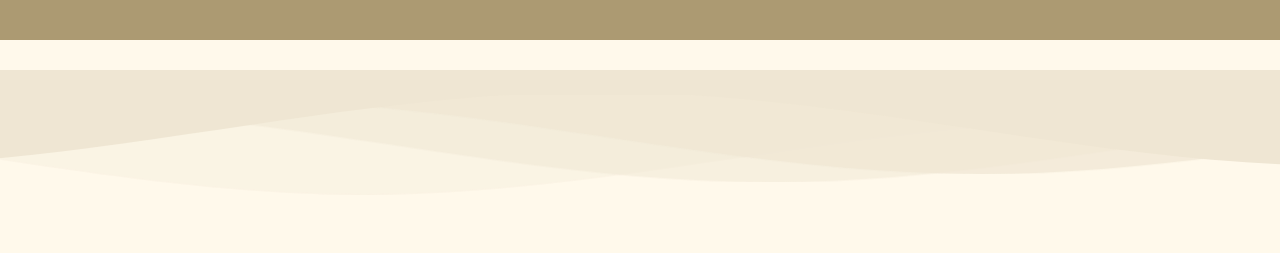
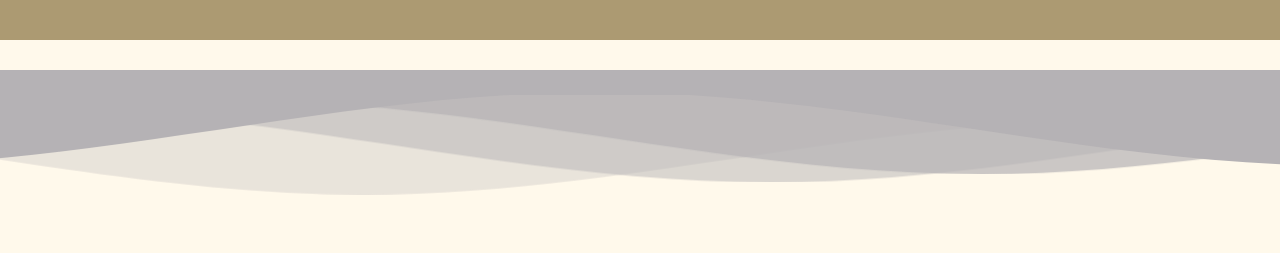
Before and after one commit to Shur0v/artist, a Next.js app: page /home in a window 1280 px wide. Shown: the part 180-433 px from the top of the page. Built offline with nearby package versions, Linux system fonts and the light colour scheme; a web font is replaced by a local one.

Commit message:
Wave color updated

```diff
--- a/src/app/(site)/_components/wave/style.css
+++ b/src/app/(site)/_components/wave/style.css
@@ -26,7 +26,7 @@
     position: relative;
     height: 25px;
     text-align: center;
-    background-color: #efe6d3; /* Background color of content section */
+    background-color: #B5B2B5; /* Background color of content section */
 }
 
 /* Animation settings for wave layers */
--- a/src/app/(site)/_components/wave/wave.tsx
+++ b/src/app/(site)/_components/wave/wave.tsx
@@ -24,10 +24,10 @@ of Simple CSS Waves--> */}
             />
           </defs>
           <g className="parallax ">
-            <use xlinkHref="#gentle-wave" x="48" y="0" fill="#efe6d3" opacity={0.3}/>
-            <use xlinkHref="#gentle-wave" x="48" y="3" fill="#efe6d3" opacity={0.5}/>
-            <use xlinkHref="#gentle-wave" x="48" y="5" fill="#efe6d3" opacity={0.7}/>
-            <use xlinkHref="#gentle-wave" x="48" y="7" fill="#efe6d3" />
+            <use xlinkHref="#gentle-wave" x="48" y="0" fill="#B5B2B5" opacity={0.3}/>
+            <use xlinkHref="#gentle-wave" x="48" y="3" fill="#B5B2B5" opacity={0.5}/>
+            <use xlinkHref="#gentle-wave" x="48" y="5" fill="#B5B2B5" opacity={0.7}/>
+            <use xlinkHref="#gentle-wave" x="48" y="7" fill="#B5B2B5" />
           </g>
         </svg>
       </div>
```
